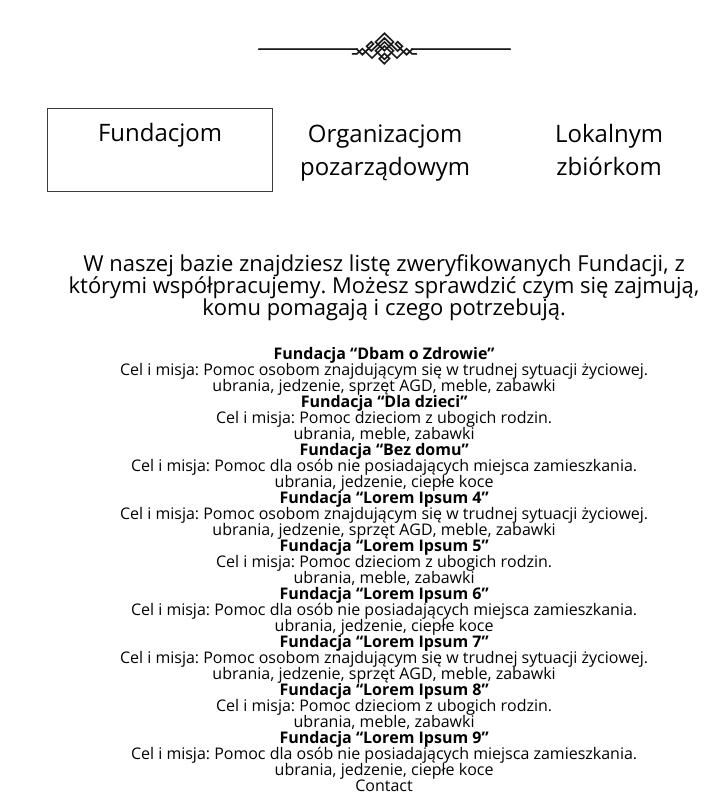
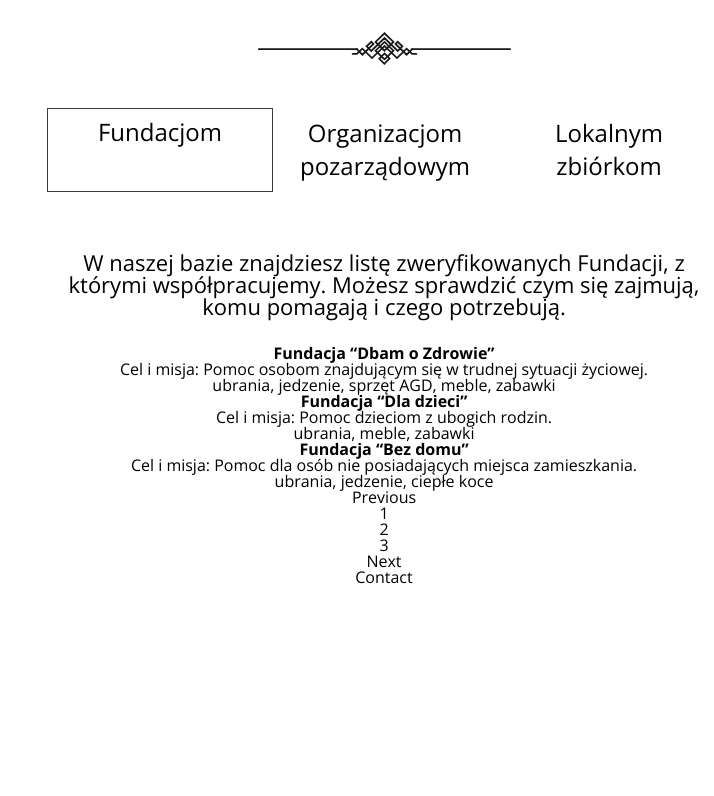
Before and after one commit to Duckjaniels/Giveaway_website, a React (Create React App) app: page / in a window 1280 px wide. Shown: the part 3224-4020 px from the top of the page, without its empty margins (566-1280 px from the left). After the commit the page ends 3812 px from the top, so only its background shows below. Built offline with nearby package versions, Linux system fonts and the light colour scheme.

Commit message:
Who help section React paginate structure

```diff
--- a/src/components/HomeWhoHelp.js
+++ b/src/components/HomeWhoHelp.js
@@ -3,21 +3,61 @@ import Decoration from "../assets/Decoration.svg";
 import { Tab, Tabs, TabList, TabPanel } from 'react-tabs';
 import 'react-tabs/style/react-tabs.css';
 import '../scss/Home/HomeWhoHelp.scss'
-import  {fundation, organizations, locals}  from "./data";
+import  {foundation, organizations, locals}  from "./data";
+import ReactPaginate from 'react-paginate'
 
 
 const HomeWhoHelp = () => {
-    const [posts, setPosts] = useState([]);
-    const [loading, setLoading] =useState(false);
-    const [currentPage, setCurrentPage] = useState(1)
-        const [postsPerPage, setPostsPerPage] =useState(9)
-    useEffect(()=>{
-        const fetchPosts = async () => {
-            setLoading(true);
-        }
-        fetchPosts();
-    }, []);
-console.log(posts)
+    function Items({ currentItems }) {
+        return (
+            <>
+                {currentItems && currentItems.map((item)=>(
+                    <article className={"tab--row"}>
+                        <div className={"tab--row--container"}>
+                            <div className={"tab--row--main"}>
+                                <h3 className={"tab--row--title"}>{item.title}</h3>
+                                <p className={"tab--row--paragraph"}>{item.target}</p>
+                            </div>
+                            <div>
+                                <p className={"tab--row--paragraph"}>{item.tags}</p>
+                            </div>
+                        </div>
+                    </article>
+                ))
+                }
+            </>
+        );
+    }
+
+    function PaginatedItems({ itemsPerPage }) {
+        const [currentItems, setCurrentItems] = useState(null);
+        const [pageCount, setPageCount] = useState(0);
+        const [itemOffset, setItemOffset] = useState(0);
+
+        useEffect(() => {
+            const endOffset = itemOffset + itemsPerPage;
+            setCurrentItems(foundation.slice(itemOffset, endOffset));
+            setPageCount(Math.ceil(foundation.length / itemsPerPage));
+        }, [itemOffset, itemsPerPage]);
+
+        const handlePageClick = (event) => {
+            const newOffset = (event.selected * itemsPerPage) % foundation.length;
+            setItemOffset(newOffset);
+        };
+
+        return (
+            <>
+                <Items currentItems={currentItems} />
+                <ReactPaginate
+                    breakLabel="..."
+                    onPageChange={handlePageClick}
+                    pageRangeDisplayed={5}
+                    pageCount={pageCount}
+                    renderOnZeroPageCount={null}
+                />
+            </>
+        );
+    }
 return(
     <div className="columns_section" title="section4" id="section4">
             <div className="who_title"><h1> Komu pomagamy?</h1>
@@ -36,116 +76,26 @@ return(
                             <span className="who_table-description-fund">W naszej bazie znajdziesz listę zweryfikowanych Fundacji, z którymi współpracujemy. Możesz sprawdzić czym się zajmują, komu pomagają i czego potrzebują.</span>
                         </div>
                         <div className="who_table-content">
-                    <div className="who_table-fund-first">
-                        <h2>Fundacja “Dbam o Zdrowie”</h2>
-                        <p>Cel i misja: Pomoc osobom znajdującym się w trudnej sytuacji życiowej.</p>
-                        <span>ubrania, jedzenie, sprzęt AGD, meble, zabawki</span>
+                    <div className="who_table-fund-pag">
+                        <PaginatedItems itemsPerPage={3} />
                     </div>
-                    <div className="who_table-fund-second">
-                        <h2>Fundacja “Dla dzieci”</h2>
-                        <p>Cel i misja: Pomoc dzieciom z ubogich rodzin.</p>
-                        <span>ubrania, meble, zabawki</span>
-                    </div>
-                    <div className="who_table-fund-third">
-                    <h2>Fundacja “Bez domu”</h2>
-                    <p>Cel i misja: Pomoc dla osób nie posiadających miejsca zamieszkania.</p>
-                    <span>ubrania, jedzenie, ciepłe koce</span>
-
                 </div>
-                        </div>
-
-
-                            <div className="who_table-fund-first">
-                                <h2>Fundacja “Lorem Ipsum 4”</h2>
-                                <p>Cel i misja: Pomoc osobom znajdującym się w trudnej sytuacji życiowej.</p>
-                                <span>ubrania, jedzenie, sprzęt AGD, meble, zabawki</span>
-                            </div>
-                            <div className="who_table-fund-second">
-                                <h2>Fundacja “Lorem Ipsum 5”</h2>
-                                <p>Cel i misja: Pomoc dzieciom z ubogich rodzin.</p>
-                                <span>ubrania, meble, zabawki</span>
-                            </div>
-                            <div className="who_table-fund-third">
-                                <h2>Fundacja “Lorem Ipsum 6”</h2>
-                                <p>Cel i misja: Pomoc dla osób nie posiadających miejsca zamieszkania.</p>
-                                <span>ubrania, jedzenie, ciepłe koce</span>
-                            </div>
-
-                            <div className="who_table-fund-first">
-                                <h2>Fundacja “Lorem Ipsum 7”</h2>
-                                <p>Cel i misja: Pomoc osobom znajdującym się w trudnej sytuacji życiowej.</p>
-                                <span>ubrania, jedzenie, sprzęt AGD, meble, zabawki</span>
-                            </div>
-                            <div className="who_table-fund-second">
-                                <h2>Fundacja “Lorem Ipsum 8”</h2>
-                                <p>Cel i misja: Pomoc dzieciom z ubogich rodzin.</p>
-                                <span>ubrania, meble, zabawki</span>
-                            </div>
-                            <div className="who_table-fund-third">
-                                <h2>Fundacja “Lorem Ipsum 9”</h2>
-                                <p>Cel i misja: Pomoc dla osób nie posiadających miejsca zamieszkania.</p>
-                                <span>ubrania, jedzenie, ciepłe koce</span>
-                            </div>
                         </TabPanel>
-
-
                 {/*Organizations*/}
                 <TabPanel>
                         <div className="who-table-org">
                             <span className="who_table-description-org">Lorem ipsum dolor sit amet, consectetur adipiscing elit, sed do eiusmod tempor incididunt ut labore et dolore magna aliqua. Ut enim ad minim veniam, quis nostrud exercitation.</span>
 
                         </div>
-
-                            <div className="who_table-org-first">
-                                <h2>Organizacja “Lorem Ipsum 1”</h2>
-                                <p>Quis varius quam quisque id diam vel quam elementum pulvinar.</p>
-                                <span>Egestas, sed, tempus</span>
-                            </div>
-                            <div className="who_table-org-second">
-                                <h2>Organizacja “Lorem Ipsum 2”</h2>
-                                <p>Hendrerit gravida rutrum quisque non tellus orci ac auctor augue.</p>
-                                <span>Ut, aliquam, purus, sit, amet</span>
-                            </div>
-                            <div className="who_table-org-third">
-                                <h2>Organizacja “Lorem Ipsum 3”</h2>
-                                <p>Scelerisque in dictum non consectetur a erat nam.</p>
-                                <span>Mi, quis, hendrerit, dolor</span>
-                            </div>
-
-
-                            <div className="who_table-org-first">
-                                <h2>Organizacja “Lorem Ipsum 4”</h2>
-                                <p>Scelerisque in dictum non consectetur a erat nam.</p>
-                                <span>Mi, quis, hendrerit, dolor</span>
-                            </div>
-                            <div className="who_table-org-second">
-                                <h2>Organizacja “Lorem Ipsum 5”</h2>
-                                <p>Scelerisque in dictum non consectetur a erat nam.</p>
-                                <span>Mi, quis, hendrerit, dolor</span>
-                            </div>
-                            <div className="who_table-org-third">
-                                <h2>Organizacja “Lorem Ipsum 6”</h2>
-                                <p>Scelerisque in dictum non consectetur a erat nam.</p>
-                                <span>Mi, quis, hendrerit, dolor</span>
+                            <div className="who_table-org-pag">
+                                <PaginatedItems itemsPerPage={3} />
                             </div>
                 </TabPanel>
                 {/*Locals*/}
               <TabPanel>
                     <span className="who_table-description-local">Lorem ipsum dolor sit amet, consectetur adipiscing elit, sed do eiusmod tempor incididunt ut labore et dolore magna aliqua. Ut enim ad minim veniam, quis nostrud exercitation.</span>
-                    <div className="who_table-loc-first">
-                        <h2>Zbiórka “Lorem Ipsum 1”</h2>
-                        <p>Quis varius quam quisque id diam vel quam elementum pulvinar.</p>
-                        <span>Egestas, sed, tempus</span>
-                    </div>
-                    <div className="who_table-loc-second">
-                        <h2>Zbiórka “Lorem Ipsum 2”</h2>
-                        <p>Hendrerit gravida rutrum quisque non tellus orci ac auctor augue.</p>
-                        <span>Ut, aliquam, purus, sit, amet</span>
-                    </div>
-                    <div className="who_table-loc-third">
-                        <h2>Zbiórka “Lorem Ipsum 3”</h2>
-                        <p>Scelerisque in dictum non consectetur a erat nam.</p>
-                        <span>Mi, quis, hendrerit, dolor</span>
+                    <div className="who_table-loc-pag">
+                        <PaginatedItems itemsPerPage={3} />
                     </div>
               </TabPanel>
             </Tabs>
--- a/src/components/data.js
+++ b/src/components/data.js
@@ -1,4 +1,4 @@
-const fundation = [
+const foundation = [
     {
     title: 'Fundacja “Dbam o Zdrowie”',
     target: 'Cel i misja: Pomoc osobom znajdującym się w trudnej sytuacji życiowej.',
@@ -95,4 +95,4 @@ const locals = [
         tags: 'Egestas, sed, tempus',
     },
 ];
-export {fundation, organizations, locals}
+export {foundation, organizations, locals}
```
